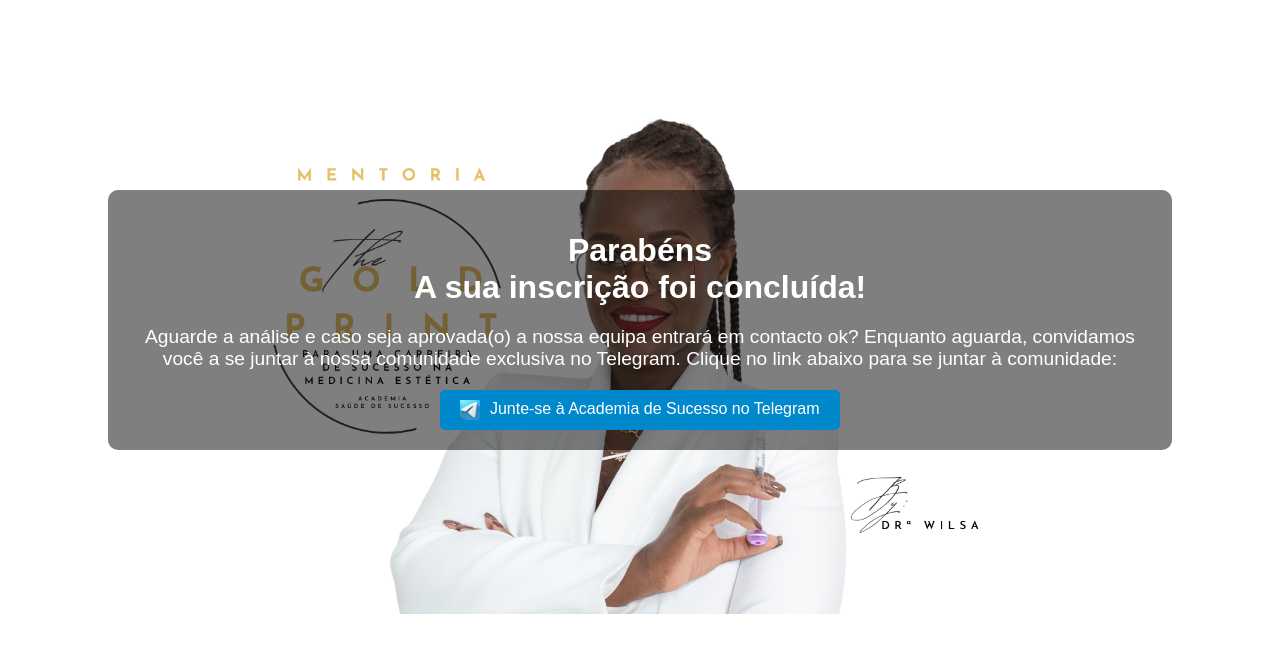
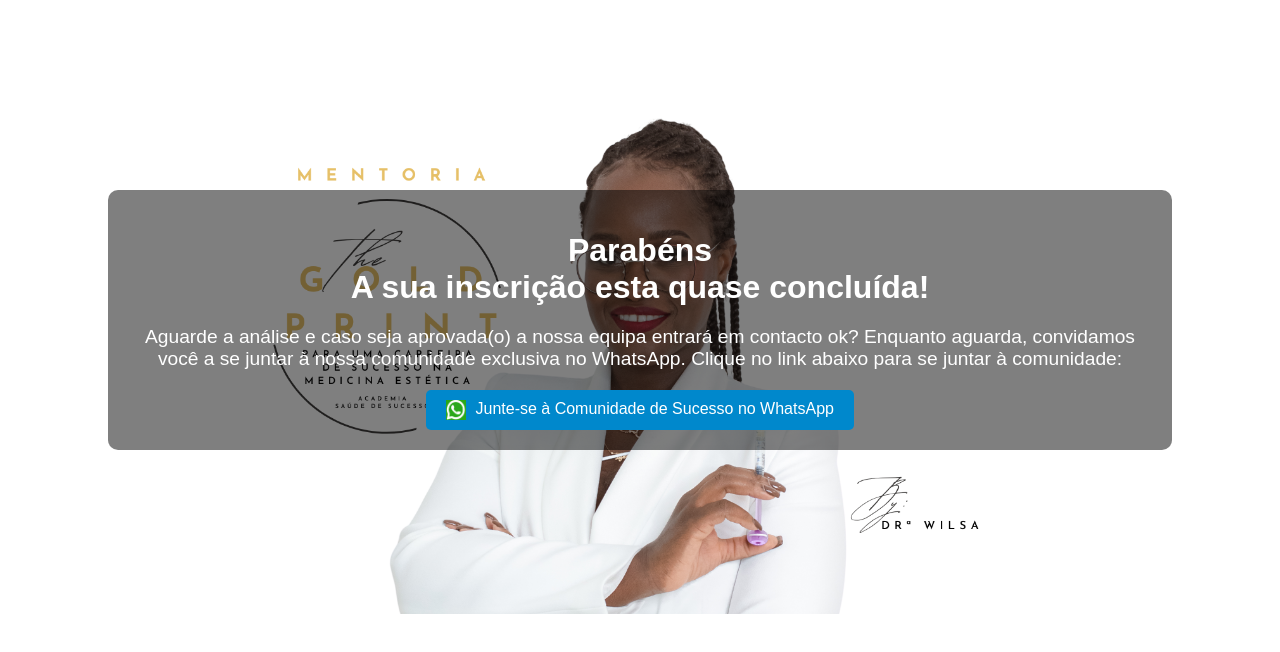
Before and after one commit to AcademiaSaudeSucesso/GoldPrint, a plain HTML site: page thank_you.html in a window 1280 px wide. Drawn offline with Linux system fonts and the light colour scheme.

Commit message:
Update thank_you.html

```diff
--- a/thank_you.html
+++ b/thank_you.html
@@ -104,12 +104,12 @@
 </head>
 <body>
     <div class="container">
-        <h1>Parabéns <br> A sua inscrição foi concluída!</h1>
+        <h1>Parabéns <br> A sua inscrição esta quase concluída!</h1>
         <p>Aguarde a análise e caso seja aprovada(o) a nossa equipa entrará em contacto ok?
-        Enquanto aguarda, convidamos você a se juntar à nossa comunidade exclusiva no Telegram. Clique no link abaixo para se juntar à comunidade:</p>
+        Enquanto aguarda, convidamos você a se juntar à nossa comunidade exclusiva no WhatsApp. Clique no link abaixo para se juntar à comunidade:</p>
         <a href="https://t.me/sua_comunidade_exclusiva" target="_blank" class="telegram-button">
-            <img src="/GoldPrint/icons8-telegram-94.png" alt="Telegram Logo" class="telegram-logo">
-            Junte-se à Academia de Sucesso no Telegram
+            <img src="/GoldPrint/whatsapp.png" alt="Telegram Logo" class="telegram-logo">
+            Junte-se à Comunidade de Sucesso no WhatsApp
         </a>
     </div>
 </body>
```
